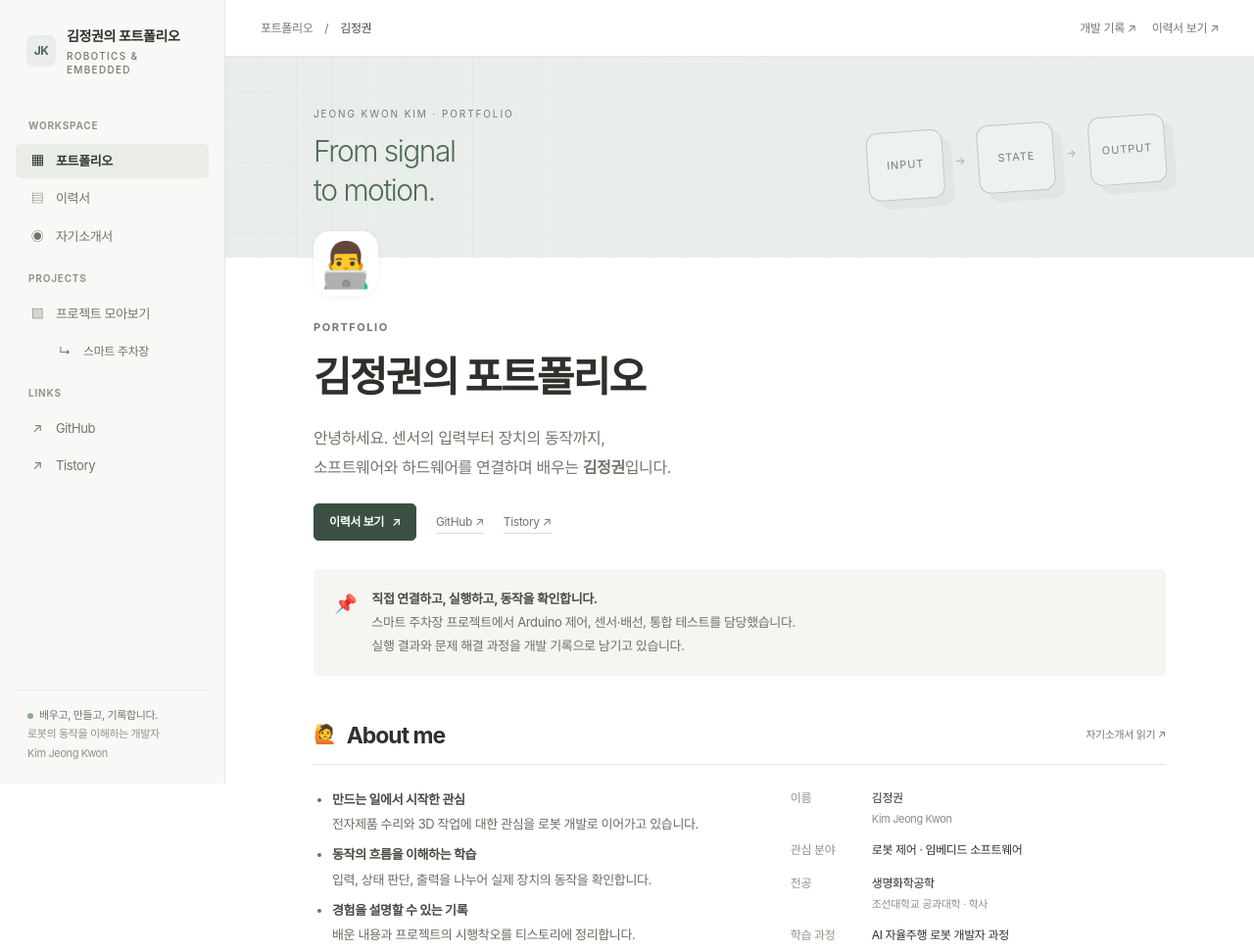
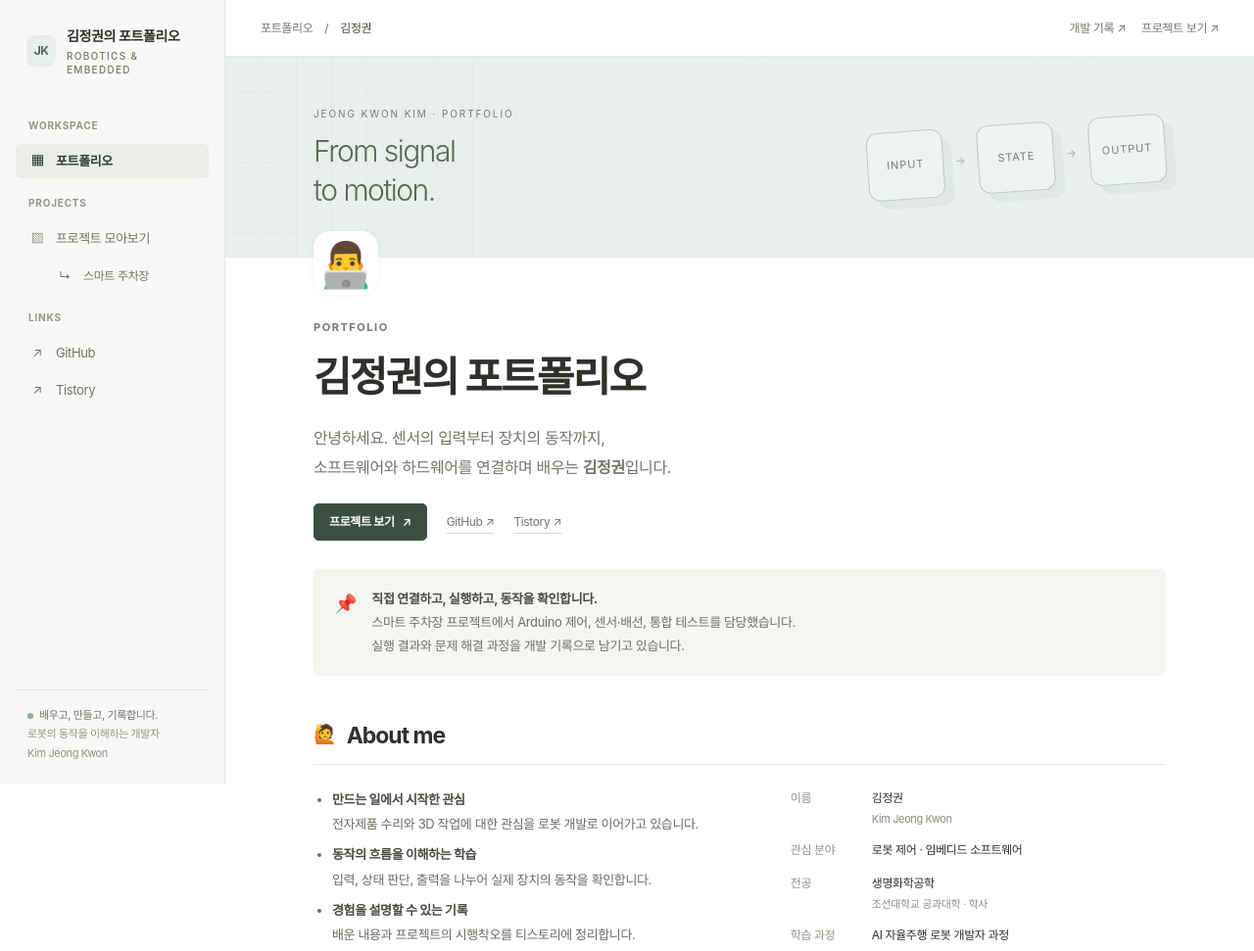
Before and after one commit to obloodobladeo-spec/portfolio, a plain HTML site: page index.html in a window 1280 px wide. Shown: the top 971 px of the page at 98% size. Drawn offline with Linux system fonts and the light colour scheme.

Commit message:
Remove private resume and personal statement pages

```diff
--- a/index.html
+++ b/index.html
@@ -25,10 +25,6 @@
       <nav aria-label="페이지 목록">
         <a class="nav-link active" href="./index.html" aria-current="page"
           ><span class="nav-icon" aria-hidden="true">▦</span>포트폴리오</a
-        ><a class="nav-link" href="./resume/"
-          ><span class="nav-icon" aria-hidden="true">▤</span>이력서</a
-        ><a class="nav-link" href="./about/"
-          ><span class="nav-icon" aria-hidden="true">◉</span>자기소개서</a
         >
         <div class="nav-label">PROJECTS</div>
         <a class="nav-link" href="./projects/"
@@ -67,7 +63,7 @@
         <div class="top-actions">
           <a class="desktop-only" href="https://kjeongk.tistory.com/"
             >개발 기록 ↗</a
-          ><a href="./resume/">이력서 보기 ↗</a>
+          ><a href="./projects/">프로젝트 보기 ↗</a>
         </div>
       </header>
       <div class="cover" aria-hidden="true">
@@ -93,8 +89,8 @@
           하드웨어를 연결하며 배우는 <strong>김정권</strong>입니다.
         </p>
         <div class="hero-links">
-          <a class="button solid" href="resume/"
-            >이력서 보기 <span aria-hidden="true">↗</span></a
+          <a class="button solid" href="projects/"
+            >프로젝트 보기 <span aria-hidden="true">↗</span></a
           ><a class="external" href="https://github.com/obloodobladeo-spec"
             >GitHub ↗</a
           ><a class="external" href="https://kjeongk.tistory.com/"
@@ -117,7 +113,6 @@
             <h2>
               <span class="section-symbol" aria-hidden="true">🙋</span>About me
             </h2>
-            <a href="about/">자기소개서 읽기 ↗</a>
           </div>
           <div class="two-column">
             <ul class="about-list">
@@ -361,7 +356,7 @@
                 수 있습니다.
               </p>
             </div>
-            <a class="button" href="resume/">이력서 보기 ↗</a>
+            <a class="button" href="projects/">프로젝트 보기 ↗</a>
           </div>
         </section>
         <footer class="footer">
```
Also changed, not shown: projects/index.html (+1 -5 lines), projects/smart-parking.html (+1 -5 lines), 2 other files.
